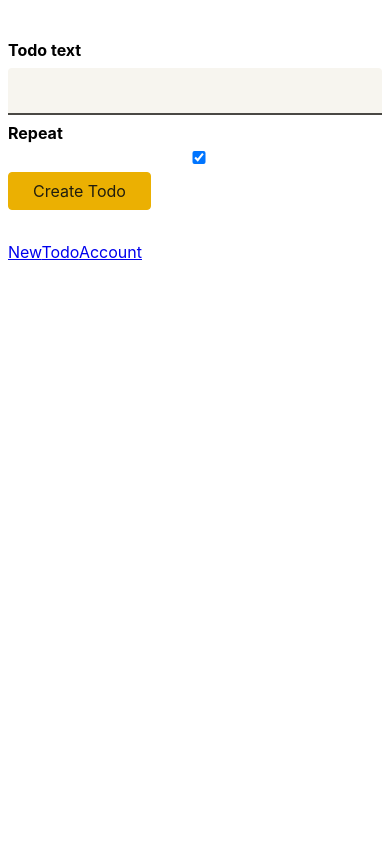
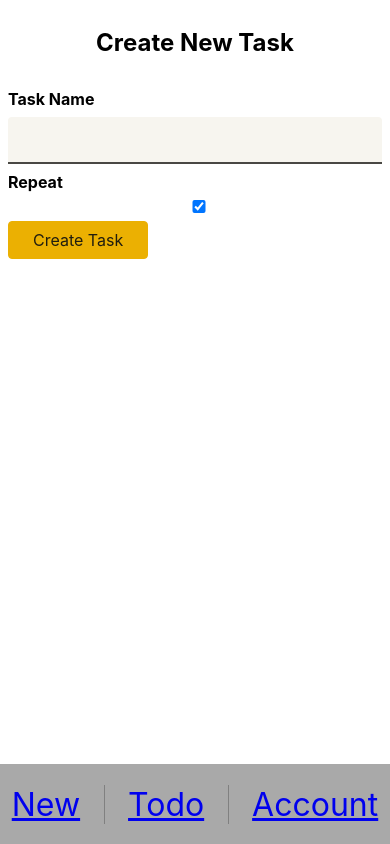
Before and after one commit to nickrubenstein/prioday, a React (Create React App) app: page /new in a window 390 px wide. Built offline with nearby package versions, Linux system fonts and the light colour scheme.

Commit message:
added flexbox for the nav component

```diff
--- a/src/App.tsx
+++ b/src/App.tsx
@@ -14,6 +14,8 @@ const App = () => {
 
     return (
         <TodosContextProvider>
+            <Nav />
+            <section>
                 <Routes>
                     <Route index element={<Navigate replace to="todo" />} />
                     <Route path="todo" element={<Todos />} />
@@ -22,7 +24,7 @@ const App = () => {
                     <Route path="account" element={<Account />} />
                     <Route path="*" element={<NotFound />} />
                 </Routes>
-            <Nav />
+            </section>
         </TodosContextProvider>
     );
 }
--- a/src/components/Account.tsx
+++ b/src/components/Account.tsx
@@ -1,7 +1,7 @@
 
 const Account: React.FC = (props) => {
     return (
-        <h1>Your account</h1>
+        <h1>Your Account</h1>
     );
 }
 
--- a/src/components/DetailTodo.tsx
+++ b/src/components/DetailTodo.tsx
@@ -1,4 +1,4 @@
-import React, { useContext } from "react";
+import React, { Fragment, useContext } from "react";
 import { useParams } from "react-router-dom";
 import TodoModel from "../models/todo";
 import { TodosContext } from "../store/todos-context";
@@ -17,7 +17,10 @@ const DetailTodo: React.FC = () => {
         todosCtx.replaceTodo(todo);
     };
 
-    return <FormTodo todo={todo} onSubmit={submitHandler}/>;
+    return <Fragment>
+        <h1>Edit Task</h1>
+        <FormTodo todo={todo} onSubmit={submitHandler}/>
+    </Fragment>;
 }
 
 export default DetailTodo;
--- a/src/components/FormTodo.tsx
+++ b/src/components/FormTodo.tsx
@@ -34,11 +34,11 @@ const FormTodo: React.FC<{ todo?: TodoModel, onSubmit: (todo: TodoModel) => void
 
     return (
         <form onSubmit={submitHandler}>
-            <label htmlFor="text">Todo text</label>
+            <label htmlFor="text">Task Name</label>
             <input type="text" id="text" value={todo.text} onChange={handleTextChange}/>
             <label htmlFor="repeat">Repeat</label>
             <input type="checkbox" id="repeat" checked={todo.repeat} onChange={handleRepeatChange}/>
-            <button>{isNew ? 'Create Todo' : 'Save Changes'}</button>
+            <button>{isNew ? 'Create Task' : 'Save Changes'}</button>
         </form>
     );
 }
--- a/src/components/Nav.tsx
+++ b/src/components/Nav.tsx
@@ -4,7 +4,9 @@ const Nav = () => {
     return (
         <nav>
             <NavLink to="new">New</NavLink>
+            <span></span>
             <NavLink to="todo">Todo</NavLink>
+            <span></span>
             <NavLink to="account">Account</NavLink>
         </nav>
     );
--- a/src/components/NewTodo.tsx
+++ b/src/components/NewTodo.tsx
@@ -1,4 +1,4 @@
-import React, { useContext } from "react";
+import React, { Fragment, useContext } from "react";
 import TodoModel from "../models/todo";
 import { TodosContext } from "../store/todos-context";
 import FormTodo from "./FormTodo";
@@ -11,7 +11,10 @@ const NewTodo: React.FC = () => {
     };
 
     return (
-        <FormTodo onSubmit={submitHandler}/>
+        <Fragment>
+            <h1>Create New Task</h1>
+            <FormTodo onSubmit={submitHandler}/>
+        </Fragment>
     );
 }
 
--- a/src/components/Todos.tsx
+++ b/src/components/Todos.tsx
@@ -1,4 +1,4 @@
-import { useContext } from "react";
+import { Fragment, useContext } from "react";
 import { TodosContext } from "../store/todos-context";
 import Todo from "./Todo";
 
@@ -6,11 +6,14 @@ const Todos: React.FC = () => {
     const todosCtx = useContext(TodosContext);
 
     return (
-        <ul>
-            {todosCtx.todos.map(todo => (
-                <Todo key={todo.id} todo={todo} onCheckTodo={todosCtx.checkTodo} />
-            ))}
-        </ul>
+        <Fragment>
+            <h1>Prioday</h1>
+            <ul>
+                {todosCtx.todos.map(todo => (
+                    <Todo key={todo.id} todo={todo} onCheckTodo={todosCtx.checkTodo} />
+                ))}
+            </ul>
+        </Fragment>
     );
 }
 
--- a/src/index.css
+++ b/src/index.css
@@ -1,5 +1,10 @@
+html {
+    height: 100%;
+}
+
 body {
-    margin: 0.5rem;
+    height: 100%;
+    margin: 0;
     font-family: -apple-system, BlinkMacSystemFont, 'Segoe UI', 'Roboto', 'Oxygen',
         'Ubuntu', 'Cantarell', 'Fira Sans', 'Droid Sans', 'Helvetica Neue',
         sans-serif;
@@ -8,16 +13,43 @@ body {
 }
 
 #root {
+    height: 100%;
     display: flex;
     flex-direction: column;
 }
 
-div.grow {
+section {
+    margin: 0.5rem;
     flex-grow: 1;
 }
 
-div.row {
+nav {
     display: flex;
+    justify-content: space-around;
+    flex-wrap: wrap;
+    align-content: center;
+    background-color: darkgrey;
+}
+
+/* Small screen nav flips to the bottom */
+@media all and (max-width: 800px) {
+    #root {
+        flex-direction: column-reverse;
+    }
+
+    nav {
+        height: 5rem;
+        font-size: 2rem;
+    }
+
+    nav > span {
+        background-color: grey;
+        width: 1px;
+    }
+}
+
+h1 {
+    text-align: center;
 }
 
 ul {
```
Lines whose indentation alone changed are shown as unchanged.
